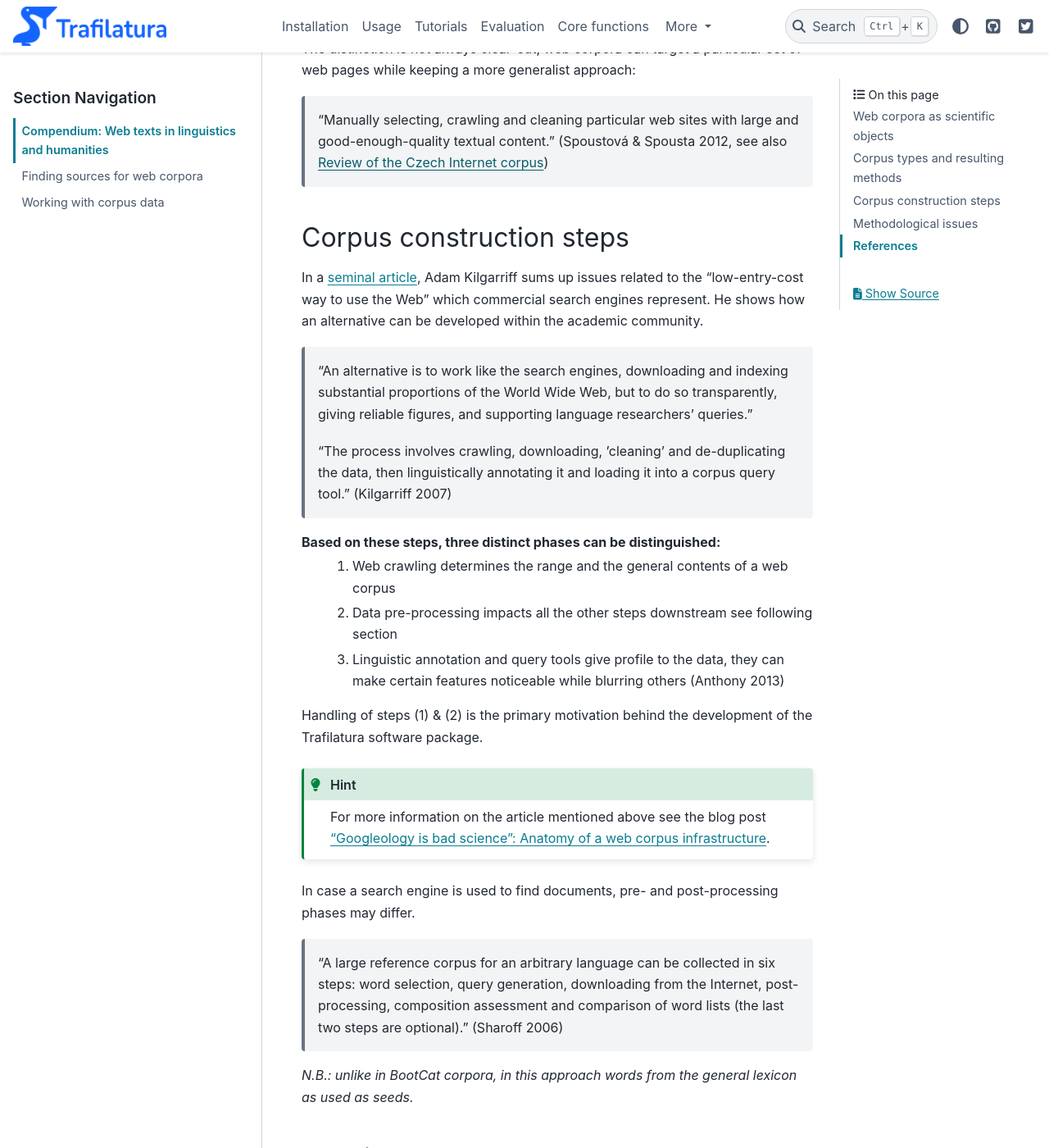
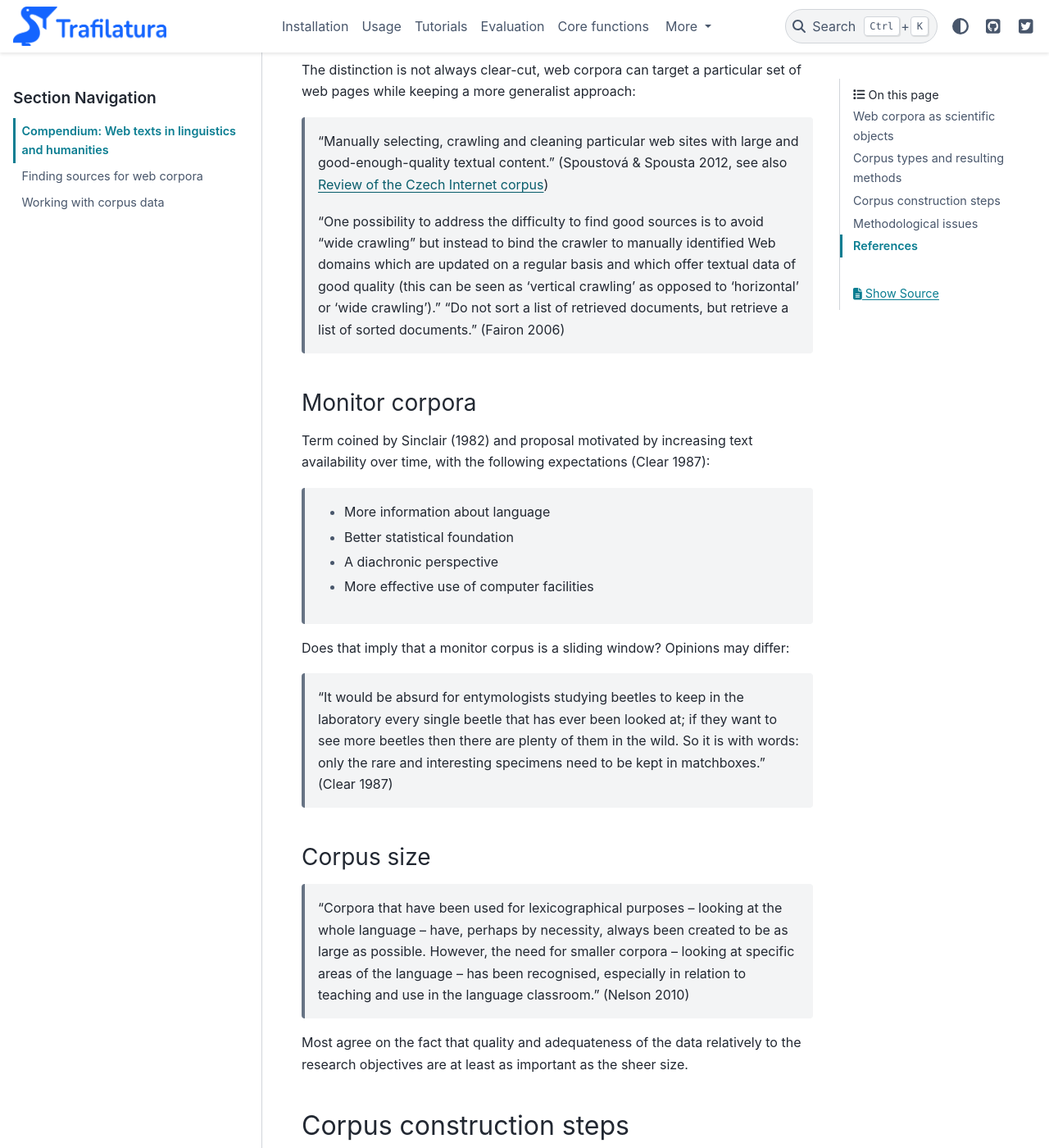
Before and after one commit to adbar/trafilatura, a Sphinx documentation site: the page built from docs/compendium.rst, in a window 1280 px wide and 1400 px high, scrolled down 3321 px. Shown: the whole window at 82% size. Built offline with Sphinx 7.4.7 and the PyData theme 0.15.4, drawn with Linux system fonts in a browser that asks for light colours; some of the changed text lies outside the part shown.

Commit message:
docs: extended references

```diff
--- a/docs/compendium.rst
+++ b/docs/compendium.rst
@@ -12,7 +12,7 @@ Compendium: Web texts in linguistics and humanities
 Web corpora as scientific objects
 ---------------------------------
 
-In linguistics, a text corpus (plural corpora) is a language resource consisting of a structured set of texts.  Nowadays, corpora are mostly electronically stored and processed. They can be considered to be a “collection of linguistic data that are directly observable” and as such “naturalistic data”, that is data “intended to be reflective of actual language use” (Good 2022).
+In linguistics, a text corpus (plural corpora) is a language resource consisting of a structured set of texts.  Nowadays, corpora are mostly electronically stored and processed. By nature, web corpora are digital by default. They can be considered to be a “collection of linguistic data that are directly observable” and as such “naturalistic data”, that is data “intended to be reflective of actual language use” (Good 2022).
 
 
     “A corpus is simply described as a large body of linguistic evidence typically composed of attested language use. […] The term corpus should properly only be applied to a well-organized collection of data.” (McEnery 2003, p. 449)
@@ -47,7 +47,6 @@ Corpus construction methods:
         - use of search engines via focused searches or BootCaT method (Baroni & Bernardini 2004), see blog post `Replicating the BootCat method to build web corpora from search engines <https://adrien.barbaresi.eu/blog/replicate-bootcat-corpus-method.html>`_
     3. “Open-end” approach & automated web browsing (web crawling, broad crawls)
         - needs “crawling seeds”, hops from page to page and from one website to another
-
 
 
 General-purpose corpora
@@ -85,14 +84,49 @@ The distinction is not always clear-cut, web corpora can target a particular set
 
     “Manually selecting, crawling and cleaning particular web sites with large and good-enough-quality textual content.” (Spoustová & Spousta 2012, see also `Review of the Czech Internet corpus <https://adrien.barbaresi.eu/blog/review-czech-internet-corpus-focused-corpus-construction.html>`_)
 
+    “One possibility to address the difficulty to find good sources is to avoid “wide crawling” but instead to bind the crawler to manually identified Web domains which are updated on a regular basis and which offer textual data of good quality (this can be seen as 'vertical crawling' as opposed to 'horizontal' or 'wide crawling').”
+    “Do not sort a list of retrieved documents, but retrieve a list of sorted documents.” (Fairon 2006)
+
+
+Monitor corpora
+~~~~~~~~~~~~~~~
+
+Term coined by Sinclair (1982) and proposal motivated by increasing text availability over time, with the following expectations (Clear 1987):
+
+    - More information about language
+    - Better statistical foundation
+    - A diachronic perspective
+    - More effective use of computer facilities
+
+Does that imply that a monitor corpus is a sliding window? Opinions may differ:
+
+    “It would be absurd for entymologists studying beetles to keep in the laboratory every single beetle that has ever been looked at; if they want to see more beetles then there are plenty of them in the wild. So it is with words: only the rare and interesting specimens need to be kept in matchboxes.” (Clear 1987)
+
+
+Corpus size
+~~~~~~~~~~~
+
+    “Corpora that have been used for lexicographical purposes – looking at the whole language – have, perhaps by necessity, always been created to be as large as possible. However, the need for smaller corpora – looking at specific areas of the language – has been recognised, especially in relation to teaching and use in the language classroom.” (Nelson 2010)
+
+Most agree on the fact that quality and adequateness of the data relatively to the research objectives are at least as important as the sheer size.
 
 
 Corpus construction steps
 -------------------------
 
+Preliminary questions
+~~~~~~~~~~~~~~~~~~~~~
+
+Nelson (2010) formulates the following questions which should be answered before building a corpus:
+
+- "Why build a new corpus?" / "What do you want to achieve?" / "What will it be used for?"
+- "Will you stick to [the] plan rigidly, or will you take texts from where you can readily get them?"
+
+
+Working like search engines
+~~~~~~~~~~~~~~~~~~~~~~~~~~~
 
 In a `seminal article <https://aclanthology.org/J07-1010.pdf>`_, Adam Kilgarriff sums up issues related to the “low-entry-cost way to use the Web” which commercial search engines represent. He shows how an alternative can be developed within the academic community.
-
 
     “An alternative is to work like the search engines, downloading and indexing substantial
     proportions of the World Wide Web, but to do so transparently, giving reliable figures, and supporting
@@ -119,6 +153,7 @@ In case a search engine is used to find documents, pre- and post-processing phas
 
 *N.B.: unlike in BootCat corpora, in this approach words from the general lexicon as used as seeds.*
 
+In the case of a corpus based on web feeds, four steps can be distinguished: feed discovery, validation, scheduling and crawling (Minocha et al. 2013).
 
 
 Crawling and download
@@ -203,6 +238,12 @@ Methodological issues
 ---------------------
 
 
+Limited time or ressources
+~~~~~~~~~~~~~~~~~~~~~~~~~~
+
+Creating a corpus means finding a “balance academic integrity with practical realities, accuracy with expediency and size with efficiency” (Nelson 2010).
+
+
 Data sparsity
 ~~~~~~~~~~~~~
 
@@ -227,15 +268,18 @@ Technicalities
 Technical problems are mostly related to communications over the network and text processing. For smaller projects running from a single computer, bandwidth and RAM are two main limitations. For larger projects, the capacity to scale crawling and processing operations across servers is paramount. This notably includes the capacity to control when web servers are contacted, to what extent web pages can be processed on the fly, and how the resulting corpus data is stored and eventually indexed.
 
 
-Access
-~~~~~~
+Access and ownership
+~~~~~~~~~~~~~~~~~~~~
 
+The growing digitization of text production and processing leaves us with remaining leagal issues:
 
-Sharing URL lists can alleviate copyright issues raised by access to web corpora:
+   “The speed of technological advance has left us with an ethical and legal confusion over the ownership of information, which is hindering the acquisition of text.” (Clear 1987)
+
+In the USA, the `Van Buren v. United States <https://www.eff.org/cases/van-buren-v-united-states>`_ case has been used to defend the right to scrape publicly available web pages, i.e. without bypassing authentication or going off-limits.
+
+In addition, sharing URL lists rather than full documents can alleviate copyright issues raised by access to web corpora:
 
    “Given that the list of links in an Internet corpus does not give the impression that websites it points to are the same as the URL list itself nor compete with services provided by respective websites, a corpus in the form of lists of URLs is not subject to copyright restrictions.” (Sharoff 2006)
-
-
 
 
 
@@ -260,7 +304,11 @@ Berners-Lee, T., Hall, W., & Hendler, J. A. (2006). A Framework for Web Science.
 
 Cho, J., Garcia-Molina, H., & Page, L. (1998). Efficient crawling through URL ordering. *Computer networks and ISDN systems*, 30(1-7), 161–172.
 
+Clear, J. (1987). Trawling the language: monitor corpora. ZURILEX Proceedings. Tübingen: Francke.
+
 Edwards, J., McCurley, K. S., and Tomlin, J. A. (2001). "An adaptive model for optimizing performance of an incremental web crawler". In *Proceedings of the 10th international conference on World Wide Web - WWW '01*, pp. 106–113.
+
+Fairon, C. (2006). Corporator: A tool for creating RSS-based specialized corpora. In Proceedings of the 2nd International Workshop on Web as Corpus.
 
 Good, J. (2022). "The Scope of Linguistic Data", In *The Open Handbook of Linguistic Data Management*, MIT Press, 27-47.
 
@@ -274,6 +322,10 @@ Kilgarriff, A. and Suchomel, V. (2013) "Web Spam". In: *Proceedings of the 8th W
 
 McEnery, T. (2003). Corpus Linguistics. In R. Mitkov (Ed.), *The Oxford Handbook of Computational Linguistics* (pp. 448–463). Oxford University Press.
 
+Minocha, A., Reddy, S., & Kilgarriff, A. (2014). Feed Corpus: an ever growing up-to-date corpus. *Proceedings of the 8th Web as Corpus Workshop*, pp. 1-4, ACL SIGWAC.
+
+Nelson, M. (2010). Building a written corpus. *The Routledge Handbook of Corpus Linguistics*, 53-65.
+
 Schäfer, R., Barbaresi, A., & Bildhauer, F. (2013). The Good, the Bad, and the Hazy: Design Decisions in Web Corpus Construction. In *8th Web as Corpus Workshop*, pp. 7-15, ACL SIGWAC.
 
 Schäfer, R., & Bildhauer, F. (2013). Web Corpus Construction. Morgan & Claypool.
@@ -282,6 +334,8 @@ Sharoff, S. (2006). Open-source corpora: Using the net to fish for linguistic da
 
 Sharoff, S. (2018). Functional text dimensions for the annotation of web corpora. *Corpora*, 13(1), 65-95.
 
+Sinclair, J. (1982). Reflections on computer corpora in English language research. Computer corpora in English language research, 1-6.
+
 Spoustová, J., & Spousta, M. (2012). A High-Quality Web Corpus of Czech. In *Proceedings of the Eighth International Conference on Language Resources and Evaluation (LREC'12)*, pp. 311-315.
 
 Suchomel, V. (2020). Better Web Corpora For Corpus Linguistics And NLP (Doctoral dissertation, PhD thesis, Masaryk University).
--- a/docs/sources.rst
+++ b/docs/sources.rst
@@ -72,6 +72,7 @@ With particular filters, one may look for specific kinds of sources as well, her
 
     "(<link[^>]*(?:\s(?:type=[\"']?(application\/rss\+xml|application\/atom\+xml|application\/rss|application\/atom|application\/rdf\+xml|application\/rdf|text\/rss\+xml|text\/atom\+xml|text\/rss|text\/atom|text\/rdf\+xml|text\/rdf|text\/xml|application\/xml)[\"']?|rel=[\"']?(?:alternate)[\"']?))[^>]*>)"
 
+Discovering feeds on social networks can also be used for corpus construction (Minocha et al. 2013).
 
 
 Search engines
@@ -174,4 +175,6 @@ Henzinger, M. R., Heydon, A., Mitzenmacher, M., & Najork, M. (2000). On near-uni
 
 Jauhiainen, H., Jauhiainen, T., & Lindén, K. (2020). Building web corpora for minority languages. In Proceedings of the 12th Web as Corpus Workshop (pp. 23-32).
 
+Minocha, A., Reddy, S., & Kilgarriff, A. (2014). Feed Corpus: an ever growing up-to-date corpus. *Proceedings of the 8th Web as Corpus Workshop*, pp. 1-4, ACL SIGWAC.
+
 Schäfer, R., Barbaresi, A., & Bildhauer, F. (2014). Focused web corpus crawling. In Proceedings of the 9th Web as Corpus workshop (WAC-9), pp. 9-15.
```
Also changed, not shown: docs/usage-cli.rst (+16 -0 lines), docs/usage-python.rst (+12 -8 lines), docs/used-by.rst (+18 -6 lines).
